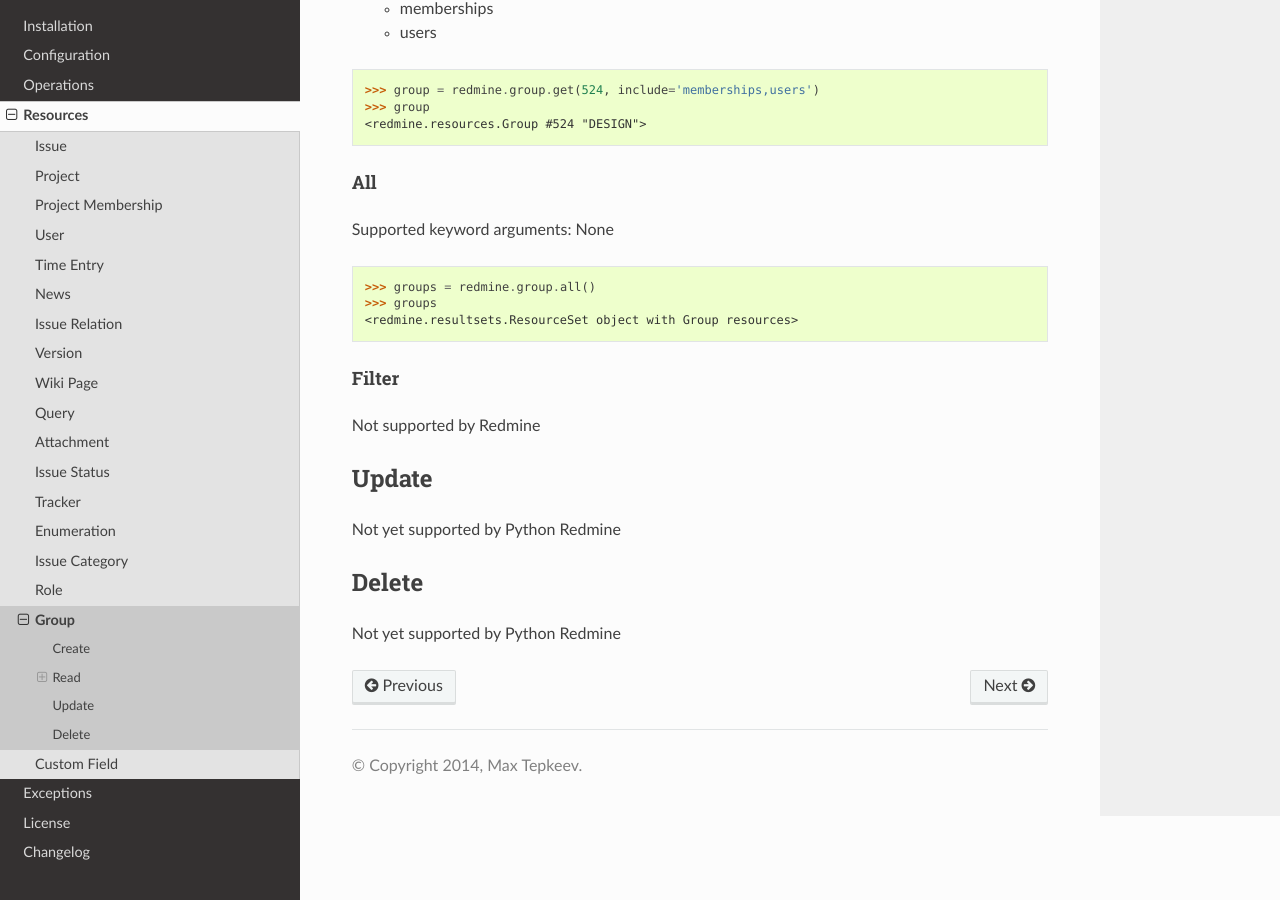
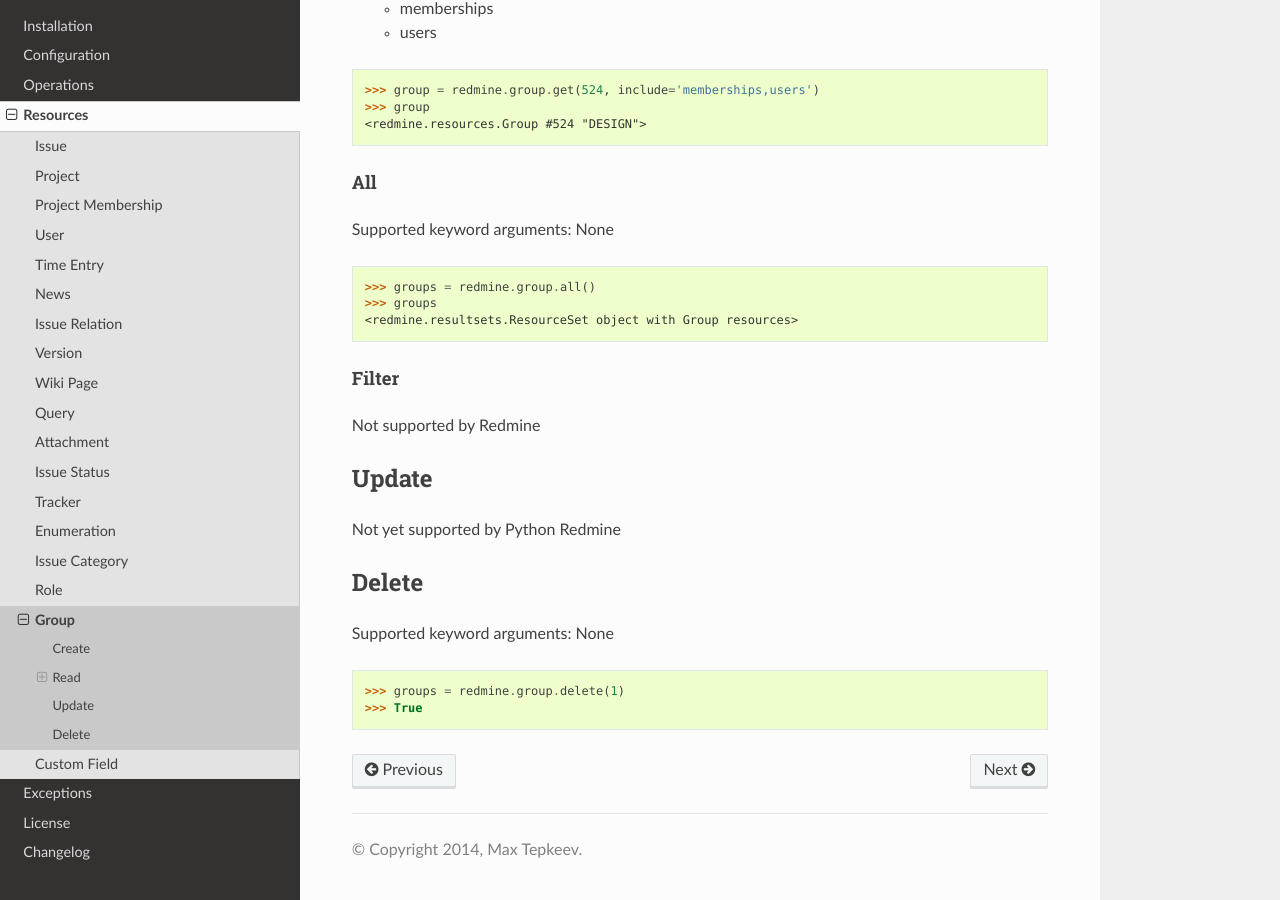
Before and after one commit to maxtepkeev/python-redmine, a Sphinx documentation site: the page built from docs/resources/group.rst, in a window 1280 px wide and 900 px high, scrolled down 737 px. Built offline with Sphinx 7.4.7 and the Read the Docs theme 2.0.0, drawn with Linux system fonts in a browser that asks for light colours.

Commit message:
group delete method support

```diff
--- a/docs/resources/group.rst
+++ b/docs/resources/group.rst
@@ -63,4 +63,9 @@
 Delete
 ------
 
-Not yet supported by Python Redmine
+Supported keyword arguments: None
+
+.. code-block:: python
+
+    >>> groups = redmine.group.delete(1)
+    >>> True
```
Also changed, not shown: docs/changelog.rst (+7 -0 lines), 2 other files.
